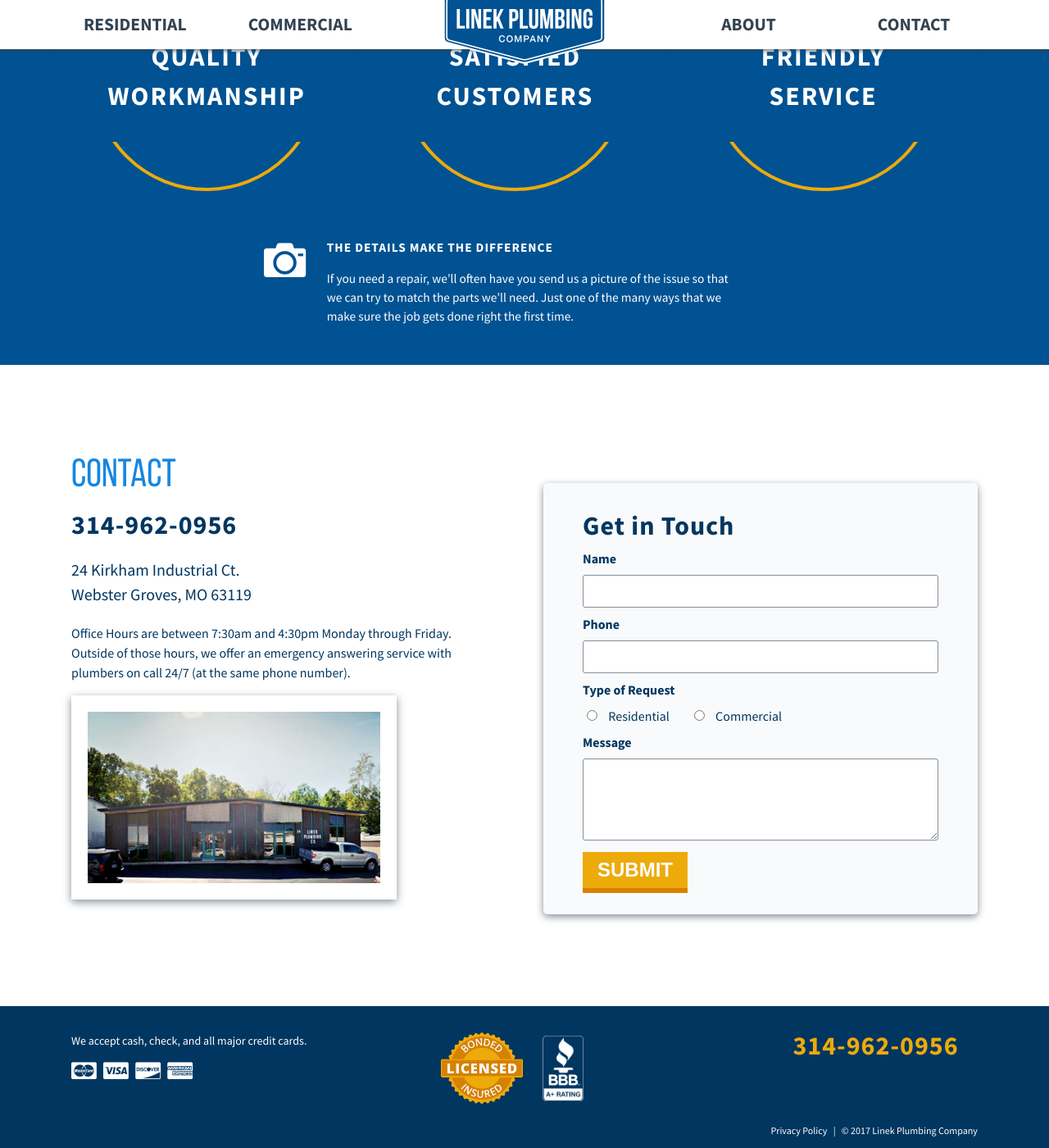
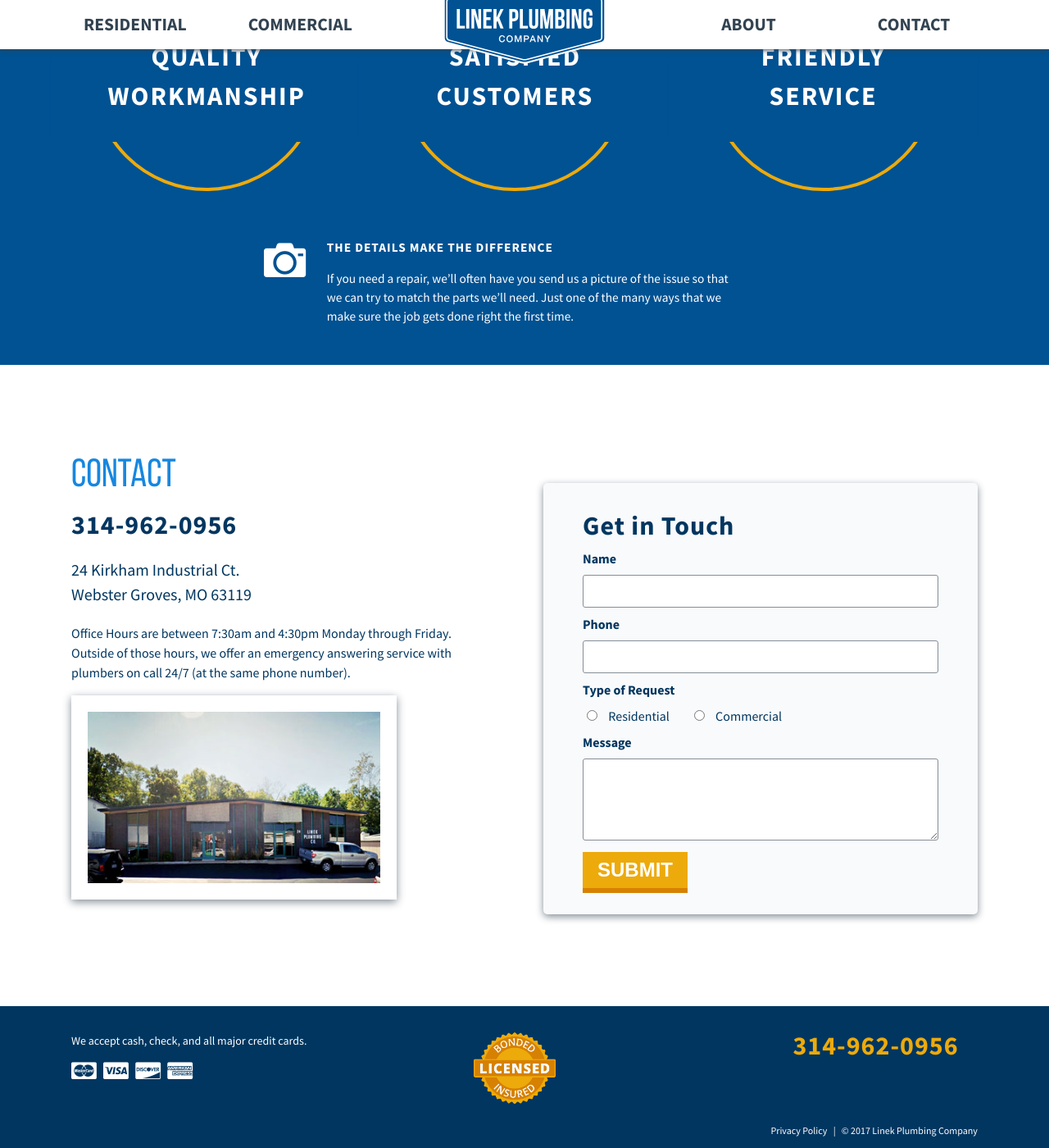
Before and after one commit to alexlinek/lpc, a Jekyll site: the page built from index.html, in a window 1280 px wide and 1400 px high, scrolled down 2629 px. Shown: the whole window at 82% size. Built offline with Jekyll 4.4.1, drawn with Linux system fonts in a browser that asks for light colours; some web fonts are replaced.

Commit message:
Removed BBB logo

```diff
--- a/_includes/footer.html
+++ b/_includes/footer.html
@@ -15,7 +15,6 @@
     <div id="license-wrap" class="span1-3">
       <div class="licensing">
         <img src="/images/licensed.png" class="license-seal" alt="Fully Licensed Bonded and Insured">
-        <img src="/images/bbb.png" class="bbb" alt="Better Business Bureau A+ Rating">
       </div>
     </div>
     <div id="footer-phone" class="span1-3">
--- a/_sass/_footer.scss
+++ b/_sass/_footer.scss
@@ -21,6 +21,7 @@
 .licensing {
   margin: 0 auto;
   width: 200px;
+  text-align: center;
   img {
     display: inline-block;
     margin: 0 10px;
```
